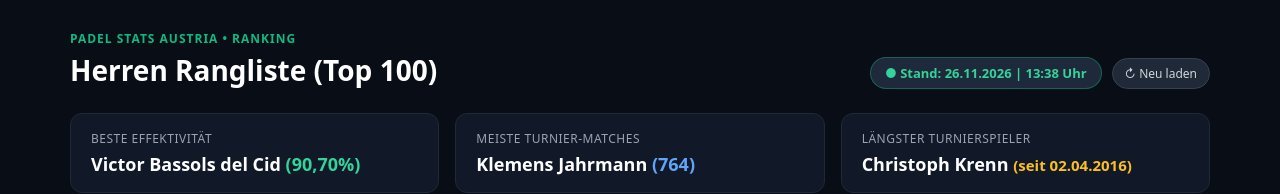
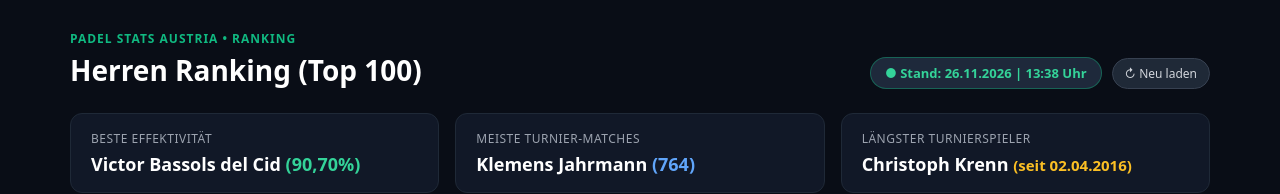
Before and after one commit to padel-stats-austria/ranking, a website: page index.html in a window 1280 px wide. Shown: the top 194 px of the page. Drawn offline with Linux system fonts and the light colour scheme.

Commit message:
Update index.html

```diff
--- a/index.html
+++ b/index.html
@@ -51,7 +51,7 @@
 
       const updateKpis = () => {
         if (!liste.length) return;
-        document.getElementById('pageTitle').textContent = 'Herren Rangliste (Top ' + liste.length + ')';
+        document.getElementById('pageTitle').textContent = 'Herren Ranking (Top ' + liste.length + ')';
         const topEff = liste.reduce((a, b) => b.effZ > a.effZ ? b : a, liste[0]);
         const topM = liste.reduce((a, b) => b.mZ > a.mZ ? b : a, liste[0]);
         const topSeit = liste.reduce((a, b) => b.seitZ < a.seitZ ? b : a, liste[0]);
```
